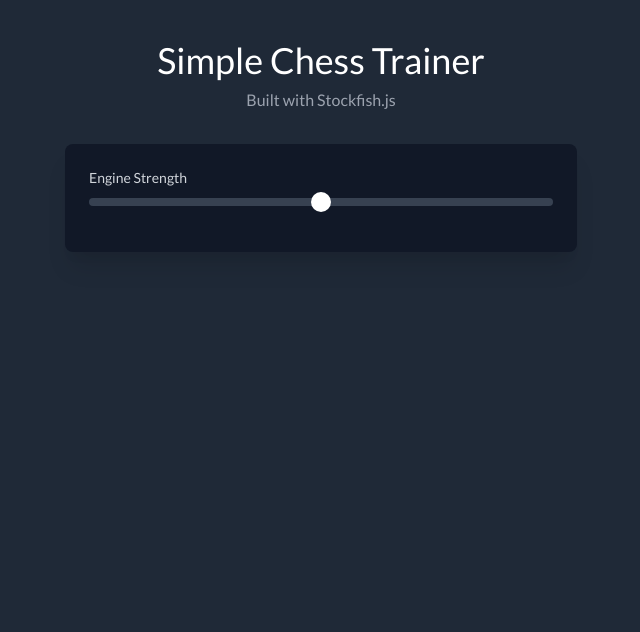
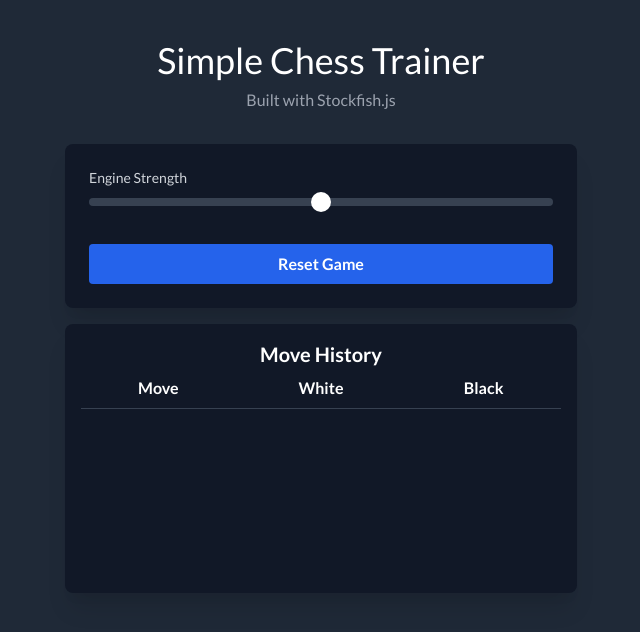
Before and after one commit to dwmclary/simple-chess-trainer, a Flask app: page / in a window 1280 px wide. Shown: the top 632 px of the page, without its empty margins (319-959 px from the left). Run offline with Flask 3, Linux system fonts and the light colour scheme.

Commit message:
updated UI

```diff
--- a/static/js/main.js
+++ b/static/js/main.js
@@ -9,10 +9,50 @@ const chess = new Chess()
 const stockfish = new Worker("/static/js/stockfish/stockfish.js");
 const eloSlider = document.getElementById("elo-slider");
 const eloRatingSpan = document.getElementById("elo-rating");
+const resetButton = document.getElementById("reset-button");
+const gameOverMessage = document.getElementById("game-over-message");
+const moveList = document.getElementById("move-list");
 
 function updateElo() {
     const elo = eloSlider.value;
     eloRatingSpan.textContent = `Elo: ${elo}`;
+}
+
+function updateMoveHistory() {
+    moveList.innerHTML = "";
+    const history = chess.history({ verbose: true });
+    for (let i = 0; i < history.length; i += 2) {
+        const moveNumber = i / 2 + 1;
+        const whiteMove = history[i].san;
+        const blackMove = history[i + 1] ? history[i + 1].san : "";
+        const row = `<div class="grid grid-cols-3 gap-2">
+            <div>${moveNumber}</div>
+            <div>${whiteMove}</div>
+            <div>${blackMove}</div>
+        </div>`;
+        moveList.innerHTML += row;
+    }
+}
+
+function checkGameState() {
+    let message = "";
+    if (chess.isCheckmate()) {
+        message = `Checkmate! ${chess.turn() === 'w' ? 'Black' : 'White'} wins.`;
+    } else if (chess.isStalemate()) {
+        message = "Stalemate! The game is a draw.";
+    } else if (chess.isDraw()) {
+        message = "Draw! (50-move rule or insufficient material).";
+    } else if (chess.isThreefoldRepetition()) {
+        message = "Draw! (Threefold repetition).";
+    }
+
+    if (message) {
+        gameOverMessage.textContent = message;
+        gameOverMessage.classList.remove("hidden");
+        board.disableMoveInput();
+    } else {
+        gameOverMessage.classList.add("hidden");
+    }
 }
 
 stockfish.onmessage = function(event) {
@@ -24,7 +64,11 @@ stockfish.onmessage = function(event) {
         const promotion = bestMove.length > 4 ? bestMove.substring(4) : undefined;
         chess.move({ from, to, promotion });
         board.setPosition(chess.fen(), true);
-        board.enableMoveInput(inputHandler, COLOR.white);
+        updateMoveHistory();
+        checkGameState();
+        if (!chess.isGameOver()) {
+            board.enableMoveInput(inputHandler, COLOR.white);
+        }
     }
 };
 
@@ -33,6 +77,20 @@ function makeEngineMove(chessboard) {
     stockfish.postMessage("go depth 5");
 }
 
+
+function isPromotion(move) {
+    const piece = chess.get(move.from);
+    if (!piece || piece.type !== 'p') {
+        return false;
+    }
+    if (piece.color === 'w' && move.to.charAt(1) !== '8') {
+        return false;
+    }
+    if (piece.color === 'b' && move.to.charAt(1) !== '1') {
+        return false;
+    }
+    return true;
+}
 
 function inputHandler(event) {
     switch (event.type) {
@@ -44,33 +102,35 @@ function inputHandler(event) {
             return;
         case INPUT_EVENT_TYPE.validateMoveInput:
             const move = {from: event.squareFrom, to: event.squareTo, promotion: event.promotion}
+            if (isPromotion(move)) {
+                event.chessboard.showPromotionDialog(event.squareTo, COLOR.white, (result) => {
+                    if (result.piece) {
+                        const promotionMove = { from: event.squareFrom, to: event.squareTo, promotion: result.piece.charAt(1) };
+                        const moveResult = chess.move(promotionMove);
+                        if (moveResult) {
+                            event.chessboard.setPosition(chess.fen(), true).then(() => {
+                                updateMoveHistory();
+                                checkGameState();
+                                if (!chess.isGameOver()) {
+                                    makeEngineMove(event.chessboard);
+                                }
+                            });
+                        }
+                    }
+                });
+                return true;
+            }
             const result = chess.move(move)
             if (result) {
                 event.chessboard.state.moveInputProcess.then(() => { // wait for the move input process has finished
                     event.chessboard.setPosition(chess.fen(), true).then(() => { // update position, maybe castled and wait for animation has finished
-                        makeEngineMove(event.chessboard)
+                        updateMoveHistory();
+                        checkGameState();
+                        if (!chess.isGameOver()) {
+                            makeEngineMove(event.chessboard);
+                        }
                     })
                 })
-            } else {
-                // promotion?
-                let possibleMoves = chess.moves({square: event.squareFrom, verbose: true})
-                for (const possibleMove of possibleMoves) {
-                    if (possibleMove.promotion && possibleMove.to === event.squareTo) {
-                        event.chessboard.showPromotionDialog(event.squareTo, COLOR.white, (result) => {
-                            console.log("promotion result", result)
-                            if (result.type === PROMOTION_DIALOG_RESULT_TYPE.pieceSelected) {
-                                chess.move({from: event.squareFrom, to: event.squareTo, promotion: result.piece.charAt(1)})
-                                event.chessboard.setPosition(chess.fen(), true)
-                                makeEngineMove(event.chessboard)
-                            } else {
-                                // promotion canceled
-                                event.chessboard.enableMoveInput(inputHandler, COLOR.white)
-                                event.chessboard.setPosition(chess.fen(), true)
-                            }
-                        })
-                        return true
-                    }
-                }
             }
             return result
         case INPUT_EVENT_TYPE.moveInputFinished:
@@ -101,6 +161,14 @@ eloSlider.addEventListener("input", (event) => {
     updateElo();
 });
 
+resetButton.addEventListener("click", () => {
+    chess.reset();
+    board.setPosition(chess.fen(), true);
+    board.enableMoveInput(inputHandler, COLOR.white);
+    gameOverMessage.classList.add("hidden");
+    updateMoveHistory();
+});
+
 stockfish.postMessage("setoption name UCI_LimitStrength value true");
 stockfish.postMessage(`setoption name UCI_Elo value ${eloSlider.value}`);
 updateElo();
--- a/templates/index.html
+++ b/templates/index.html
@@ -55,7 +55,19 @@
                 </div>
                 <input type="range" id="elo-slider" min="400" max="2000" value="1200" step="25" class="w-full h-2 bg-gray-700 rounded-lg appearance-none cursor-pointer">
             </div>
+            <div id="game-over-message" class="hidden text-center mb-4 p-4 bg-green-500 text-white rounded-lg"></div>
             <div id="board"></div>
+            <button id="reset-button" class="mt-4 w-full bg-blue-600 hover:bg-blue-700 text-white font-bold py-2 px-4 rounded transition-colors duration-300">Reset Game</button>
+        </div>
+
+        <div id="move-history" class="w-full max-w-lg md:w-1/2 mt-4 bg-gray-900 p-4 rounded-lg shadow-xl">
+            <h2 class="text-xl font-bold mb-2 text-center">Move History</h2>
+            <div class="grid grid-cols-3 gap-2 text-center border-b border-gray-700 pb-2">
+                <div class="font-bold">Move</div>
+                <div class="font-bold">White</div>
+                <div class="font-bold">Black</div>
+            </div>
+            <div id="move-list" class="mt-2 text-center h-40 overflow-y-auto"></div>
         </div>
     </div>
 
```
